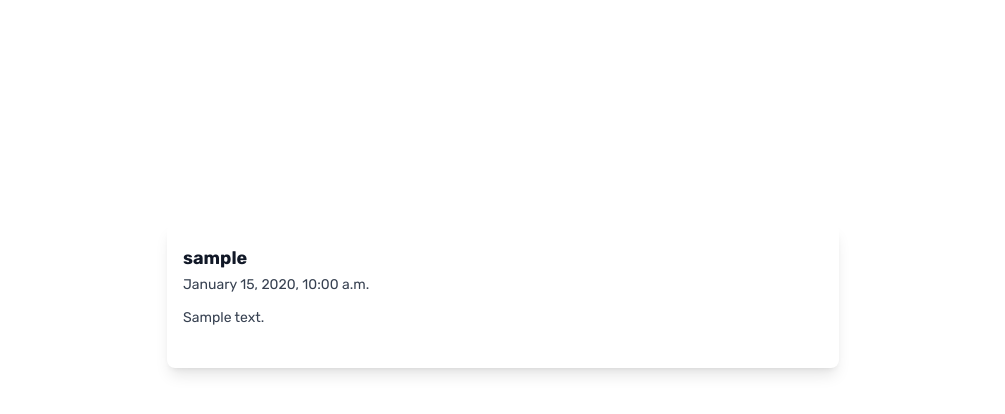
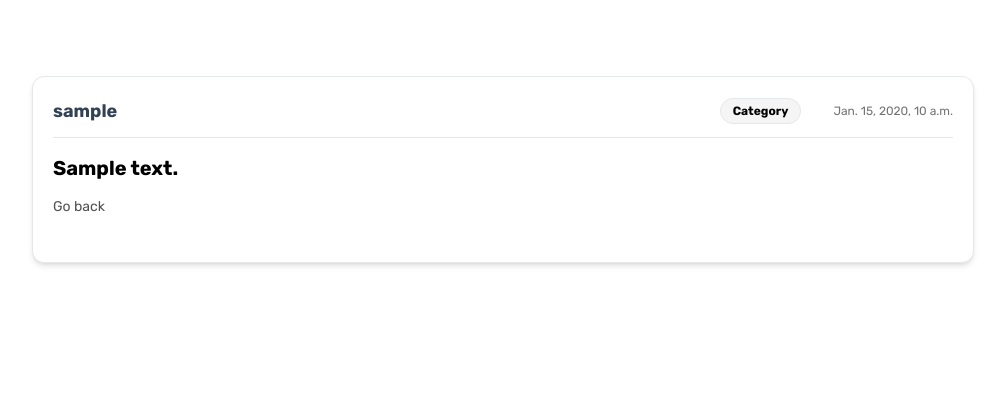
Before and after one commit to FancyPotts/django3, a Django app: template feed/templates/feed/detail.html in a window 1280 px wide. Shown: the part 68-482 px from the top of the page, without its empty margins (137-1142 px from the left). Run offline with Django 4.2, Linux system fonts and the light colour scheme; the template is opened without the code that fills it: most values are stand-ins (such as "Sample title", 1, 10 or a date in 2020); some libraries are stand-ins or nearby versions.

Commit message:
Added includes folder in template for post as standalone and added if and links in detail

```diff
--- a/feed/templates/feed/detail.html
+++ b/feed/templates/feed/detail.html
@@ -7,28 +7,5 @@
 
 
 {% block body %}
-    <!-- component -->
-<!-- post card -->
-<div class="flex bg-white shadow-lg rounded-lg mx-4 md:mx-auto my-56 max-w-md md:max-w-2xl "><!--horizantil margin is just for display-->
-    <div class="flex items-start px-4 py-6">
-        {% thumbnail post.author.profile.image "372x372" crop="center" as im %}
-        <img class='h-8 w-8 rounded-full bg-slate-400' src="{{ im.url }}" width="{{ im.width }}" height="{{ im.height }}" alt="avatar">
-        {% endthumbnail %}
-       <div class="">
-          <div class="flex items-center justify-between">
-             <h2 class="text-lg font-semibold text-gray-900 -mt-1">{{ post.author.username }}</h2>
-            </div>
-            <div>
-             <small class="text-sm text-gray-700">{{ post.date|date:"F j, Y, g:i a" }}</small>
-          </div>
-          <p class="mt-3 text-gray-700 text-sm">
-             {{ post.text }}
-          </p>
-          <div class="mt-4 flex items-center">
-
-<!-- TODO Add return to main page link -->
-          </div>
-       </div>
-    </div>
- </div>
+{% include 'includes/post.html' %}
 {% endblock body %}
--- /dev/null
+++ b/til/templates/includes/post.html
@@ -0,0 +1,28 @@
+{% load thumbnail %}
+
+<!-- post component -->
+        <div class='flex items-center justify-center p-3'>
+            <div class="rounded-xl border p-5 shadow-md w-9/12 bg-white">
+            <div class="flex w-full items-center justify-between border-b pb-3">
+              <div class="flex items-center space-x-3">
+                {% thumbnail post.author.profile.image "372x372" crop="center" as im %}
+                <img class='h-8 w-8 rounded-full bg-slate-400' src="{{ im.url }}" width="{{ im.width }}" height="{{ im.height }}" alt="avatar">
+                {% endthumbnail %}
+                <div class="text-lg font-bold text-slate-700">{{ post.author.username }}</div>
+              </div>
+              <div class="flex items-center space-x-8">
+                <button class="rounded-2xl border bg-neutral-100 px-3 py-1 text-xs font-semibold">Category</button>
+                <div class="text-xs text-neutral-500">{{ post.date }}</div>
+              </div>
+            </div>
+
+            <div class="mt-4 mb-6">
+              <div class="mb-3 text-xl font-bold">{{ post.text }}</div>
+            {% if show_detail_link %}
+                <a class="text-sm text-neutral-600" href="{% url 'feed:detail' post.id %}">Read more</div>
+            {% else %}
+                <a class="text-sm text-neutral-600" href="{% url 'feed:index' %}">Go back</div>
+            {% endif %}
+            </div>
+          </div>
+        </div>
```
Also changed, not shown: feed/templates/feed/homepage.html (+1 -24 lines).
